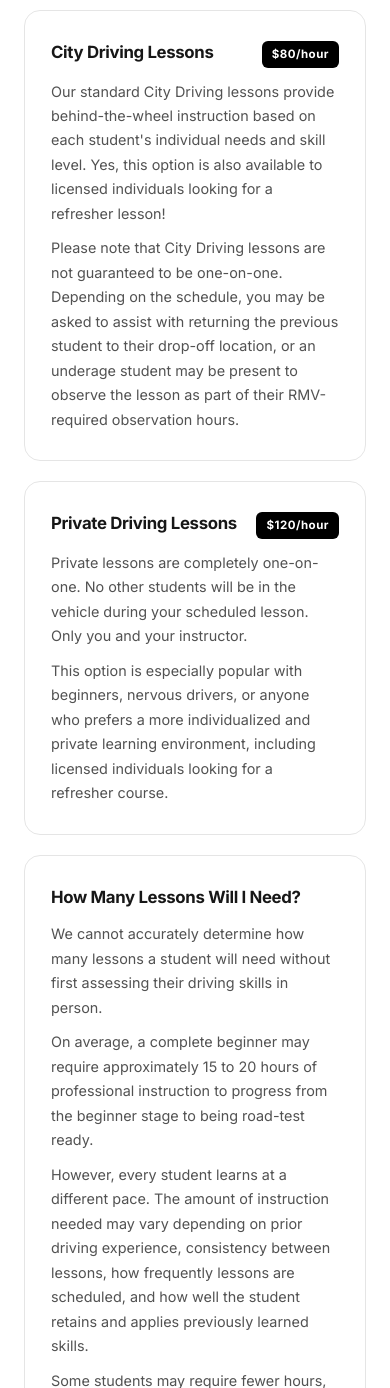
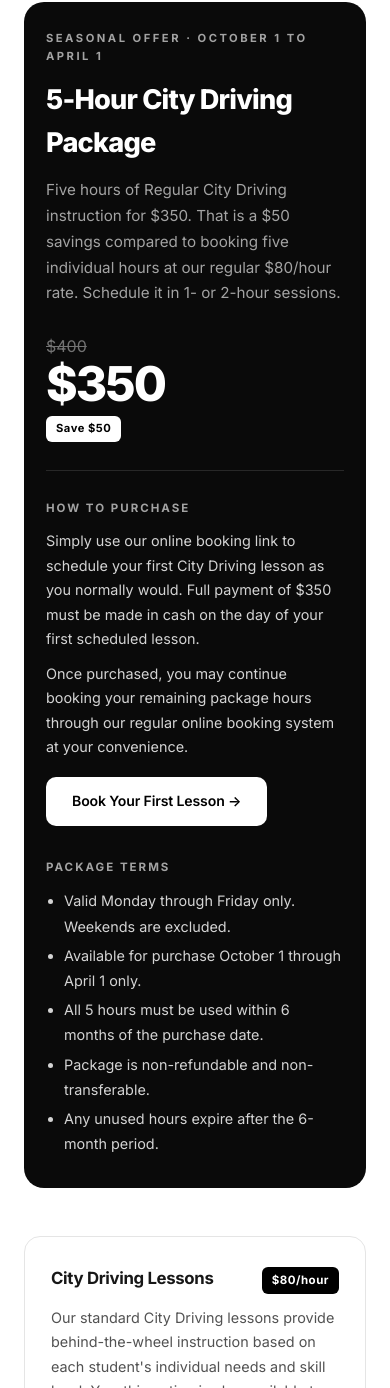
Before and after one commit to hohler9860/Evolve-studio, a website: page Projects Evolve/forever-focused-driving/services.html in a window 390 px wide. Shown: the part 1896-3284 px from the top of the page. Drawn offline with Linux system fonts and the light colour scheme.

Commit message:
Restore form styles, rotate pass-42 upright, add 5-Hour City Driving Package
Co-Authored-By: Claude Fable 5.1 <noreply@anthropic.com>
Claude-Session: https://claude.ai/code/session_015adx9sRYPQTVkNVeSNG65F

```diff
--- a/Projects Evolve/forever-focused-driving/services.html
+++ b/Projects Evolve/forever-focused-driving/services.html
@@ -14,7 +14,7 @@
   <link rel="preconnect" href="https://fonts.googleapis.com">
   <link rel="preconnect" href="https://fonts.gstatic.com" crossorigin>
   <link href="https://fonts.googleapis.com/css2?family=Inter:wght@400;500;600;700;800;900&display=swap" rel="stylesheet">
-  <link rel="stylesheet" href="styles.css?v=5">
+  <link rel="stylesheet" href="styles.css?v=7">
   <style>
     .page-hero { padding: 150px 0 40px; text-align: center; }
     .page-hero .section-desc { margin: 0 auto; }
@@ -80,6 +80,40 @@
         <p>Use of our driving school vehicle plus a Forever Focused representative as your sponsor at the Watertown RMV. Other RMV locations available upon request.</p>
         <div class="service-tag">Starting at $180</div>
         <a href="#road-test" class="service-link">Full details &rarr;</a>
+      </div>
+    </div>
+
+
+    <div class="package-card fade-up" id="package">
+      <div class="package-head">
+        <div>
+          <div class="package-eyebrow">Seasonal Offer &middot; October 1 to April 1</div>
+          <h3>5-Hour City Driving Package</h3>
+          <p>Five hours of Regular City Driving instruction for $350. That is a $50 savings compared to booking five individual hours at our regular $80/hour rate. Schedule it in 1- or 2-hour sessions.</p>
+        </div>
+        <div class="package-price">
+          <span class="package-was">$400</span>
+          <span class="package-now">$350</span>
+          <span class="package-save">Save $50</span>
+        </div>
+      </div>
+      <div class="package-grid">
+        <div>
+          <h4>How to Purchase</h4>
+          <p>Simply use our online booking link to schedule your first City Driving lesson as you normally would. Full payment of $350 must be made in cash on the day of your first scheduled lesson.</p>
+          <p>Once purchased, you may continue booking your remaining package hours through our regular online booking system at your convenience.</p>
+          <a href="/#book" class="btn btn-primary package-btn">Book Your First Lesson &rarr;</a>
+        </div>
+        <div>
+          <h4>Package Terms</h4>
+          <ul>
+            <li>Valid Monday through Friday only. Weekends are excluded.</li>
+            <li>Available for purchase October 1 through April 1 only.</li>
+            <li>All 5 hours must be used within 6 months of the purchase date.</li>
+            <li>Package is non-refundable and non-transferable.</li>
+            <li>Any unused hours expire after the 6-month period.</li>
+          </ul>
+        </div>
       </div>
     </div>
 
--- a/Projects Evolve/forever-focused-driving/styles.css
+++ b/Projects Evolve/forever-focused-driving/styles.css
@@ -335,6 +335,24 @@
     .lesson-detail p:last-child { margin-bottom: 0; }
     .lesson-note { font-weight: 600; color: var(--g900) !important; }
 
+    /* ─── 5-Hour Package ─── */
+    .package-card { margin-top: 40px; border-radius: 20px; background: var(--g950); color: var(--white); padding: 36px 36px 32px; }
+    .package-head { display: flex; justify-content: space-between; gap: 28px; align-items: flex-start; padding-bottom: 28px; border-bottom: 1px solid rgba(255,255,255,0.12); }
+    .package-eyebrow { font-size: 0.7rem; font-weight: 700; letter-spacing: 2.5px; text-transform: uppercase; color: var(--g400); margin-bottom: 12px; }
+    .package-card h3 { font-size: 1.7rem; font-weight: 800; letter-spacing: -0.03em; margin-bottom: 12px; }
+    .package-head p { color: var(--g400); font-size: 0.95rem; line-height: 1.7; max-width: 560px; }
+    .package-price { text-align: right; flex: 0 0 auto; }
+    .package-was { display: block; color: var(--g500); text-decoration: line-through; font-size: 1rem; }
+    .package-now { display: block; font-size: 3rem; font-weight: 800; letter-spacing: -0.04em; line-height: 1; }
+    .package-save { display: inline-block; margin-top: 8px; padding: 4px 10px; border-radius: 6px; background: var(--white); color: var(--black); font-size: 0.7rem; font-weight: 700; letter-spacing: 0.5px; }
+    .package-grid { display: grid; grid-template-columns: 1fr 1fr; gap: 32px; padding-top: 28px; }
+    .package-grid h4 { font-size: 0.72rem; font-weight: 700; letter-spacing: 2px; text-transform: uppercase; color: var(--g400); margin-bottom: 12px; }
+    .package-grid p { color: var(--g300); font-size: 0.9rem; line-height: 1.7; margin-bottom: 10px; }
+    .package-grid ul { margin: 0 0 0 18px; color: var(--g300); font-size: 0.9rem; line-height: 1.75; }
+    .package-grid li { margin-bottom: 4px; }
+    .package-btn { display: inline-block; margin-top: 8px; background: var(--white); color: var(--black); }
+    .package-btn:hover { background: var(--g200); }
+
     /* ─── Road Test ─── */
     .road-test { padding: 100px 0; background: var(--g50); border-top: 1px solid var(--g200); border-bottom: 1px solid var(--g200); }
     .road-test-header { text-align: center; margin-bottom: 48px; }
@@ -554,6 +572,20 @@
     .square-embed iframe { display: block; width: 100%; height: 860px; border: 0; }
     .square-note { text-align: center; margin-top: 14px; font-size: 0.8rem; color: var(--g400); }
 
+    /* ─── Forms (shared) ─── */
+    .form-grid { display: grid; grid-template-columns: 1fr 1fr; gap: 14px; }
+    .form-group { display: flex; flex-direction: column; gap: 6px; }
+    .form-group.full { grid-column: 1 / -1; }
+    .form-group label { font-size: 0.76rem; font-weight: 600; color: var(--g500); text-transform: uppercase; letter-spacing: 1px; }
+    .form-group input, .form-group select {
+      padding: 13px 16px; border-radius: 10px; border: 1.5px solid var(--g200);
+      font-size: 0.92rem; font-family: inherit; background: var(--white); color: var(--g900);
+      transition: border-color 0.25s; width: 100%;
+    }
+    .form-group input:focus, .form-group select:focus { outline: none; border-color: var(--black); }
+    .form-group input::placeholder { color: var(--g400); }
+    .careers-form .booking-submit { margin-top: 20px; }
+
     /* ─── Careers ─── */
     .careers { padding: 100px 0; }
     .careers-header { text-align: center; margin-bottom: 56px; }
@@ -655,6 +687,10 @@
     @media (max-width: 900px) {
       .why-grid { grid-template-columns: 1fr; gap: 48px; }
       .road-test-grid { grid-template-columns: 1fr; }
+      .package-head { flex-direction: column; }
+      .package-price { text-align: left; }
+      .package-grid { grid-template-columns: 1fr; }
+      .package-card { padding: 28px 22px; }
       .road-test-side { position: static; }
       .lesson-details { grid-template-columns: 1fr; }
       .why-stats { max-width: 400px; }
@@ -676,6 +712,7 @@
       .cta-faces img { width: 40px; height: 40px; margin-left: -10px; }
       .carousel-slide { height: 240px; }
       .service-options { grid-template-columns: 1fr; }
+      .form-grid { grid-template-columns: 1fr; }
       .calendar-wrap { grid-template-columns: 1fr; }
       .calendar { border-right: 0; border-bottom: 1px solid var(--g200); }
       .time-list { grid-template-columns: repeat(3, 1fr); max-height: none; }
```
Also changed, not shown: Projects Evolve/forever-focused-driving/index.html (+3 -2 lines), Projects Evolve/forever-focused-driving/passes/pass-42.jpg, Projects Evolve/forever-focused-driving/passes/thumbs/pass-42.jpg.
